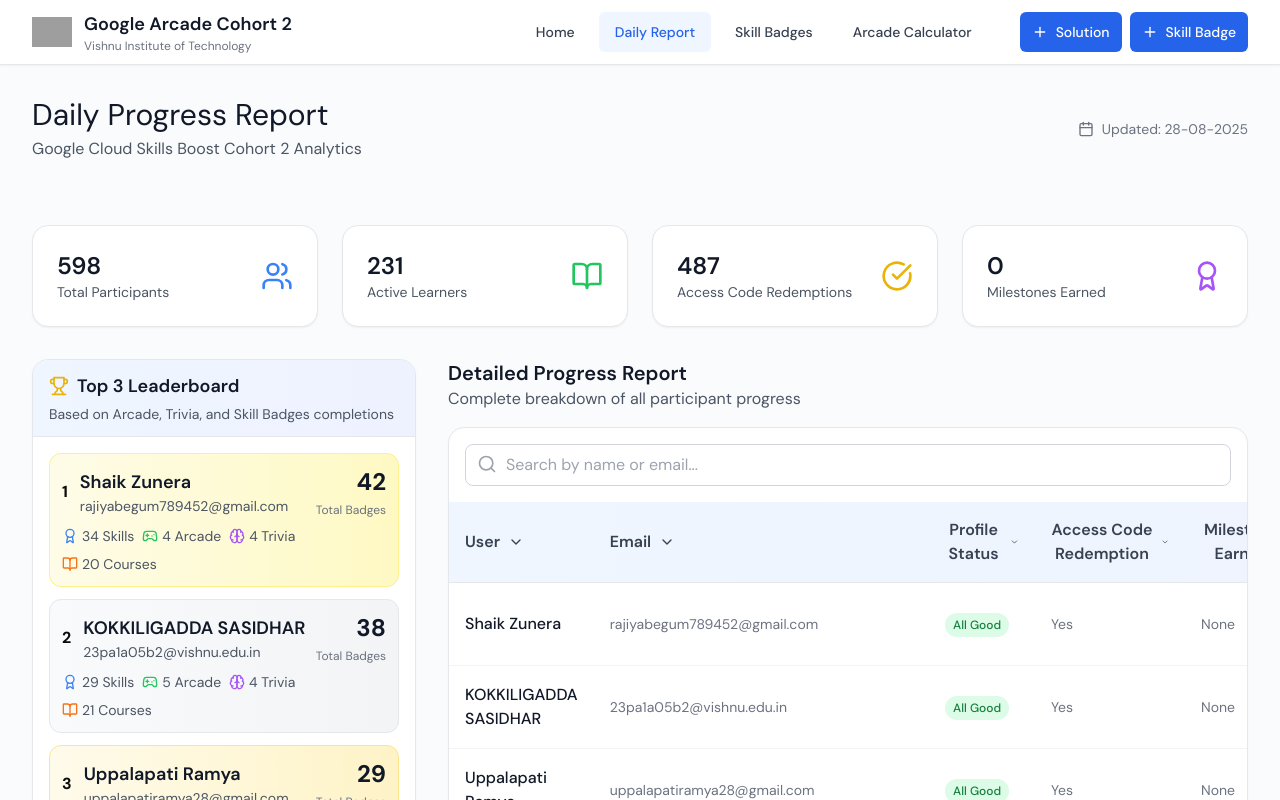
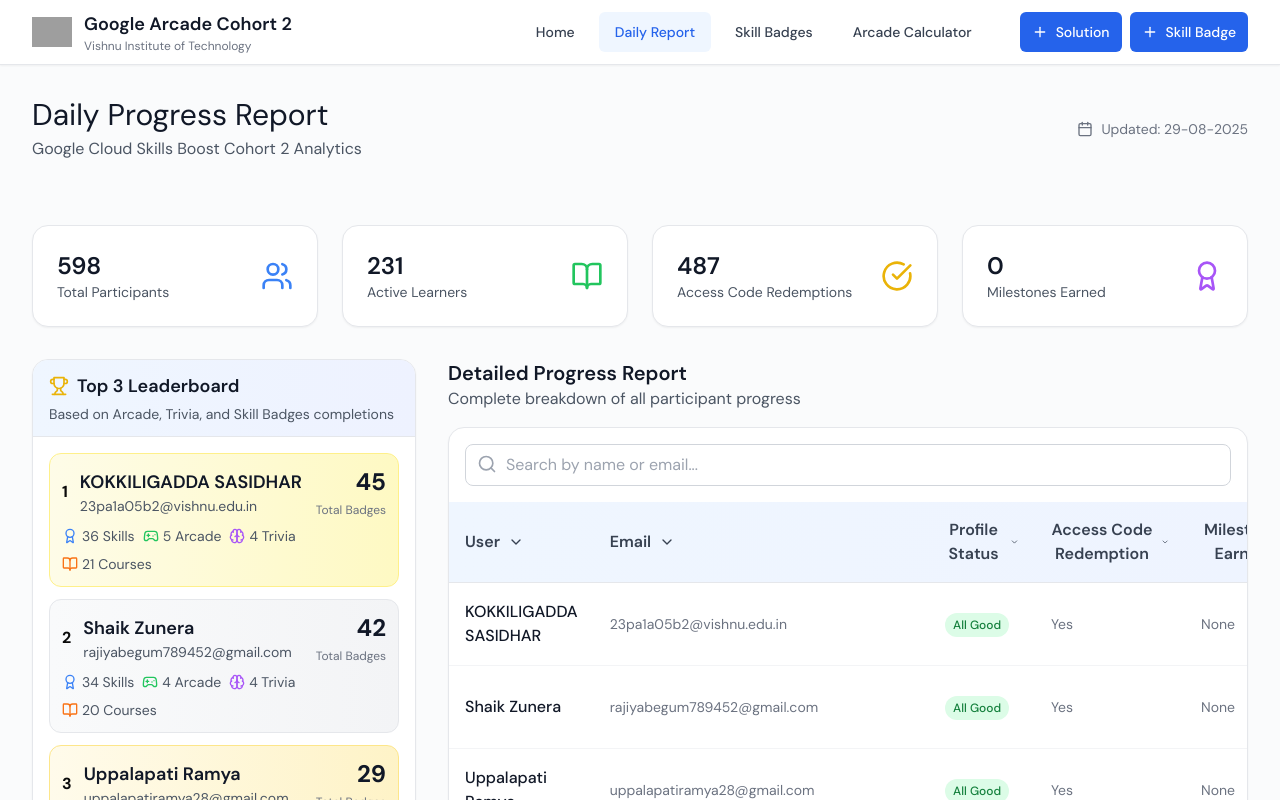
Before and after one commit to GDG-Vishnu/study-jams-dashboard, a Next.js app: page /report in a window 1280 px wide. Shown: the top 800 px of the page. Built offline with nearby package versions, Linux system fonts and the light colour scheme; grey boxes are pictures that could not be loaded.

Commit message:
Implement code changes to enhance functionality and improve performance

```diff
--- a/app/report/page.tsx
+++ b/app/report/page.tsx
@@ -763,7 +763,7 @@ const DailyReportPage = () => {
             </div>
             <div className="flex items-center gap-2 text-sm text-gray-500">
               <Calendar className="h-4 w-4" />
-              <span>Updated: 28-08-2025</span>
+              <span>Updated: 29-08-2025</span>
             </div>
           </div>
         </div>
```
Also changed, not shown: public/report.csv.
